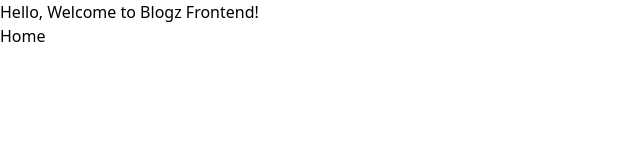
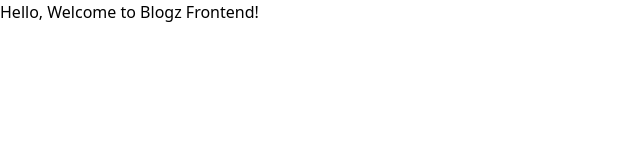
Before and after one commit to Joeljaison391/Blogz, a React (Vite) app: page / in a window 1280 px wide. Shown: the top 160 px of the page, without its empty margins (0-640 px from the left). Built offline with nearby package versions, Linux system fonts and the light colour scheme.

Commit message:
refactor: Remove unused import in App.tsx and main.tsx

```diff
--- a/src/App.tsx
+++ b/src/App.tsx
@@ -1,13 +1,12 @@
 
 import './App.css'
-import Greeting from './Greeting'
 import Routes from './Routes/ReactRoutes'
 
 function App() {
 
 
   return (
-      <><Greeting name='Welcome to Blogz Frontend'/><Routes/></>
+      <><Routes/></>
 
 
   )
--- a/src/pages/Home.tsx
+++ b/src/pages/Home.tsx
@@ -1,8 +1,9 @@
+import Greeting from "../Greeting"
 
 
 const Home = () => {
   return (
-    <div>Home</div>
+    <div><Greeting name='Welcome to Blogz Frontend'/></div>
   )
 }
 
```
